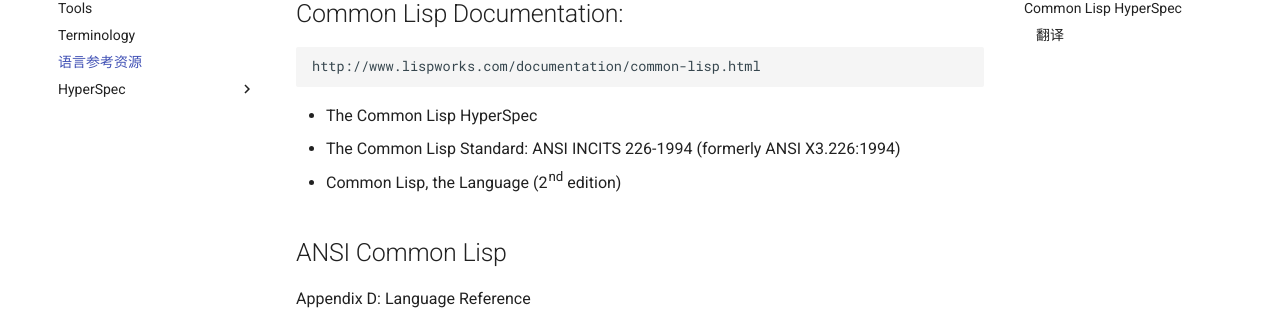
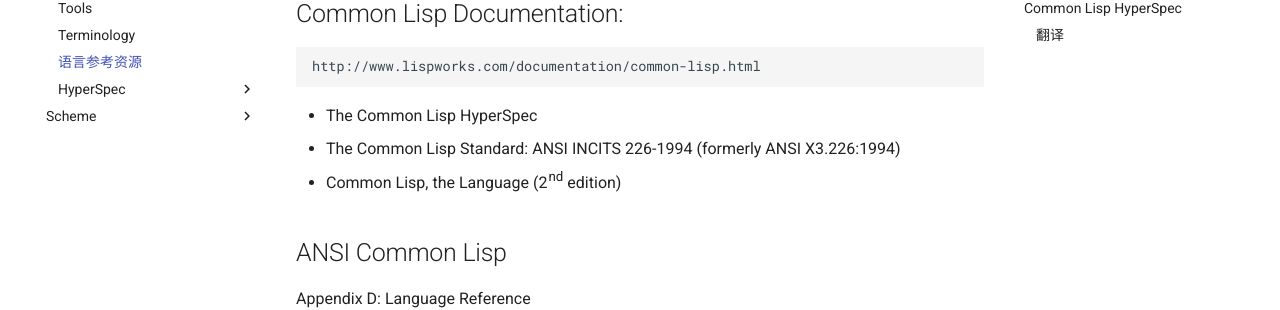
Before and after one commit to zhoujiagen/learning-lisp, an MkDocs documentation site: the page built from docs/common-lisp/spec.md, in a window 1280 px wide. Shown: the part 184-494 px from the top of the page. Built offline with MkDocs 1.6.1 and Material for MkDocs 9.7.7, drawn with Linux system fonts in a browser that asks for light colours; comment, search, counter and statistics services are not loaded.

Commit message:
[Scheme] Learning syntactic extension.

```diff
--- a/mkdocs.yml
+++ b/mkdocs.yml
@@ -41,6 +41,9 @@ nav:
         - '字典': common-lisp/HyperSpec/Dictionary.md
         - '978个符号': common-lisp/HyperSpec/Symbols.md
         - '图片索引': common-lisp/HyperSpec/Figures-index.md
+    - Scheme:
+      - 'Index': scheme/scheme.md
+      - 'Chez Scheme': scheme/chez.md
 
 
 #theme: readthedocs
```
Also changed, not shown: docs/scheme/chez.md (renamed from scheme/chez.md, +2 -2 lines), docs/scheme/scheme.md (renamed from scheme/scheme.md), 4 other files.
